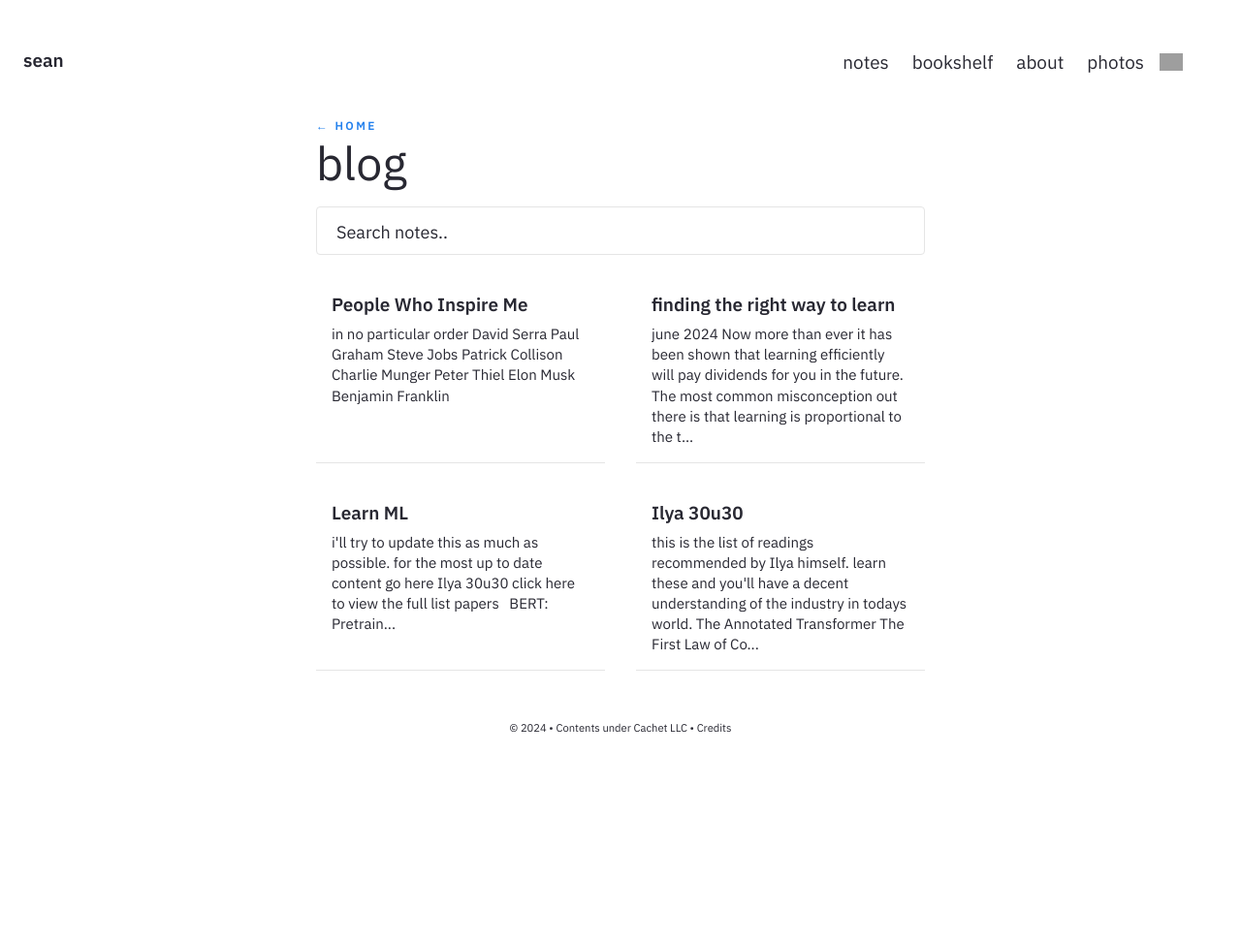
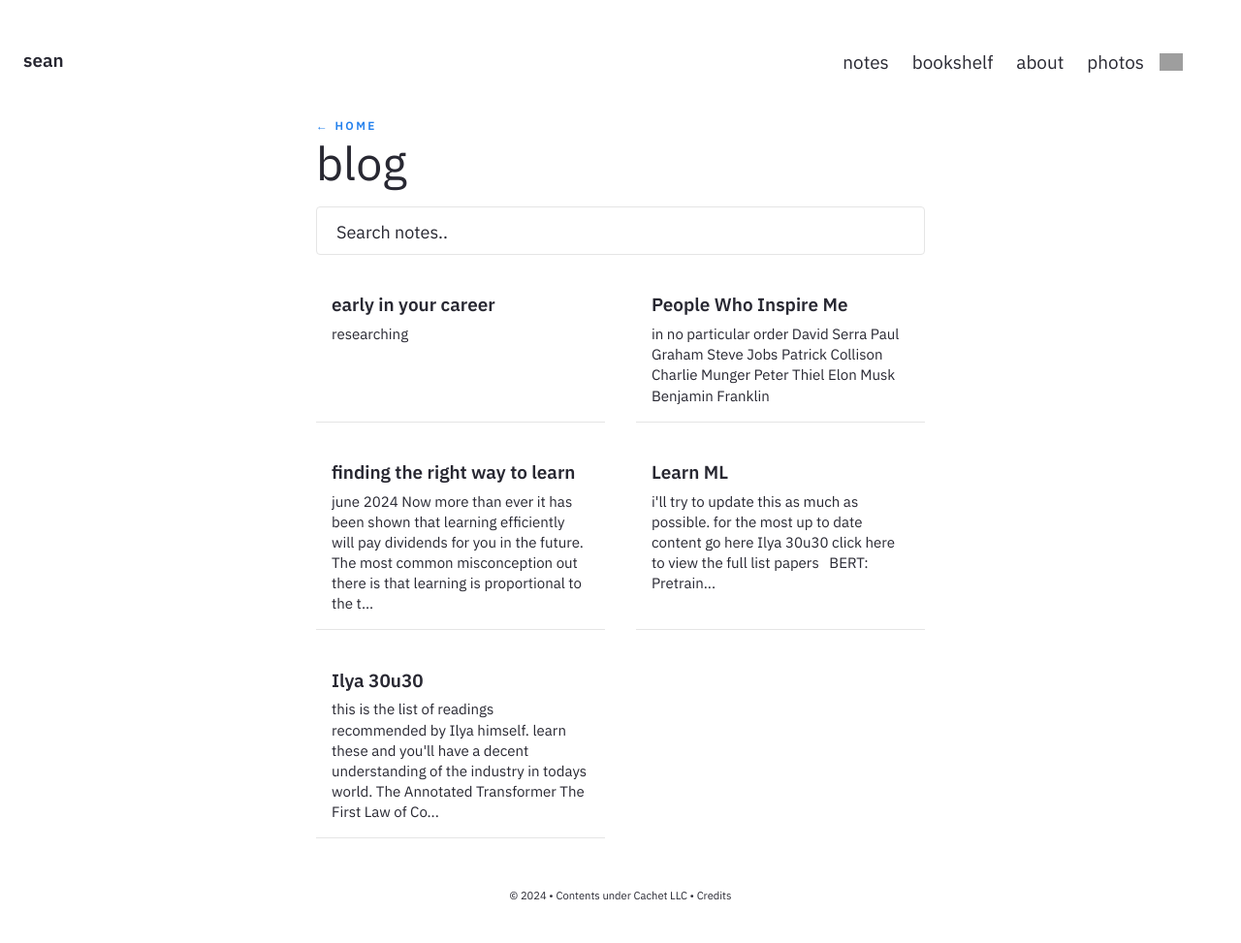
Before and after one commit to sschu48/sschu48.github.io, a Jekyll site: the page built from pages/blog.md, in a window 1280 px wide. Shown: the whole page at 97% size. Built offline with Jekyll 4.4.1, drawn with Linux system fonts in a browser that asks for light colours; before the commit the page ends 900 px from its top, so only the background shows below that; grey boxes are pictures that could not be loaded.

Commit message:
minor formatting

```diff
--- /dev/null
+++ b/_notes/early-in-your-career.md
@@ -0,0 +1,6 @@
+---
+title: early in your career
+date: 27-06-24
+feed: show
+---
+*researching*
```
Also changed, not shown: _notes/Public/people-inspired-by.md (+7 -0 lines).
